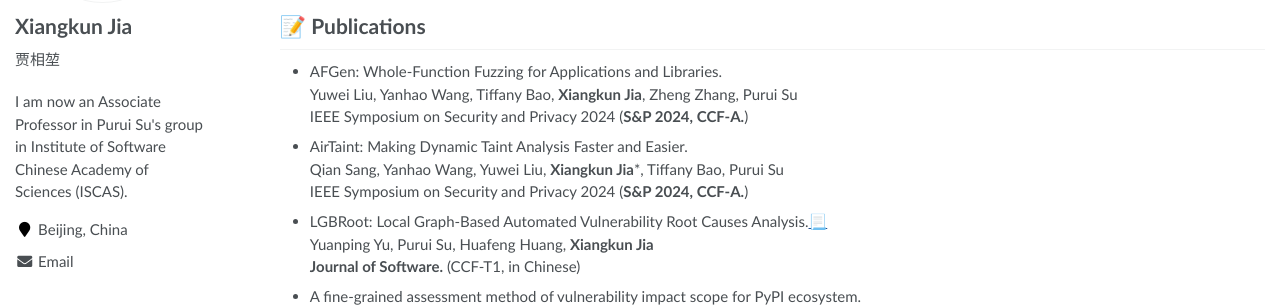
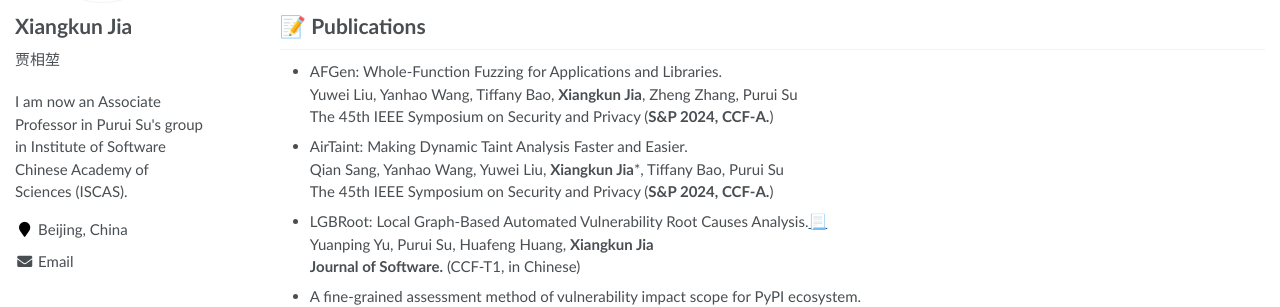
Before and after one commit to ajax4sec/ajax4sec.github.io, a Jekyll site: the page built from _pages/about.md, in a window 1280 px wide and 900 px high. Shown: the part 309-616 px from the top of the window. Built offline with Jekyll 4.4.1, drawn with Linux system fonts in a browser that asks for light colours.

Commit message:
Update about.md

```diff
--- a/_pages/about.md
+++ b/_pages/about.md
@@ -41,11 +41,11 @@ I am now working on fuzzing, program analysis and vulnerability exploitation. Th
 <!-- 2023 -->
 - AFGen: Whole-Function Fuzzing for Applications and Libraries.[]()<br>
 Yuwei Liu, Yanhao Wang, Tiffany Bao, **Xiangkun Jia**, Zheng Zhang, Purui Su<br>
-IEEE Symposium on Security and Privacy 2024 (<b>S&P 2024, CCF-A.</b>)<br>
+The 45th IEEE Symposium on Security and Privacy (<b>S&P 2024, CCF-A.</b>)<br>
 
 - AirTaint: Making Dynamic Taint Analysis Faster and Easier.[]()<br>
 Qian Sang, Yanhao Wang, Yuwei Liu, **Xiangkun Jia***, Tiffany Bao, Purui Su<br>
-IEEE Symposium on Security and Privacy 2024 (<b>S&P 2024, CCF-A.</b>)<br>
+The 45th IEEE Symposium on Security and Privacy (<b>S&P 2024, CCF-A.</b>)<br>
 
 - LGBRoot: Local Graph-Based Automated Vulnerability Root Causes Analysis.[📃]()<br>
 Yuanping Yu, Purui Su, Huafeng Huang, **Xiangkun Jia**<br>
```
